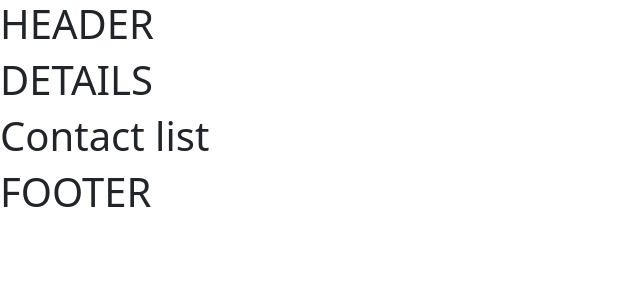
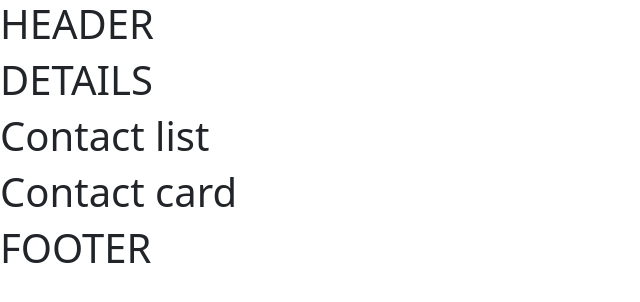
Before and after one commit to edoardolova/BooRoad-travel, a React (Vite) app: page /api/trip-detail in a window 1280 px wide. Shown: the top 302 px of the page, without its empty margins (0-640 px from the left). Built offline with nearby package versions, Linux system fonts and the light colour scheme.

Commit message:
feat: add ContactCard component to ContactsList

```diff
--- /dev/null
+++ b/src/components/ContactCard.jsx
@@ -0,0 +1,7 @@
+export default function ContactCard(){
+    return(
+        <>
+            <h1>Contact card</h1>
+        </>
+    )
+}
--- a/src/components/ContactsList.jsx
+++ b/src/components/ContactsList.jsx
@@ -1,7 +1,10 @@
+import ContactCard from "./ContactCard";
+
 export default function ContactsList(){
     return(
         <>
             <h1>Contact list</h1>
+            <ContactCard/>
         </>
     )
 }
```
